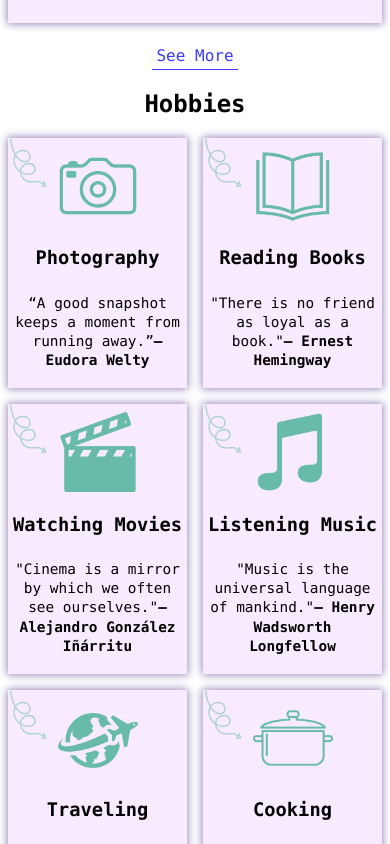
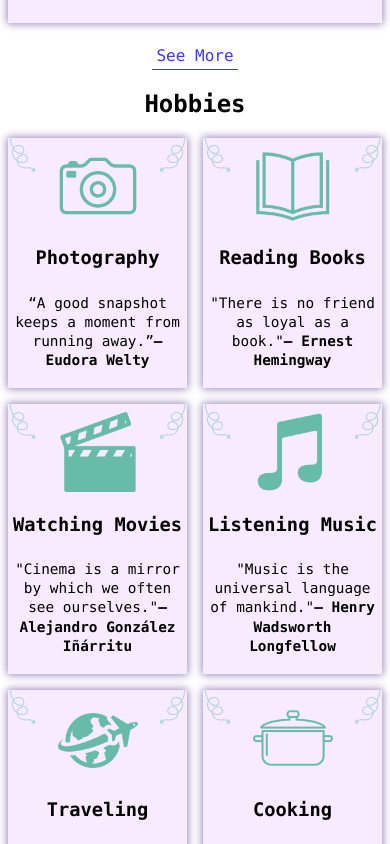
Before and after one commit to soumengope/soumengop, a React (Create React App) app: page / in a window 390 px wide. Shown: the part 3740-4584 px from the top of the page. Built offline with nearby package versions, Linux system fonts and the light colour scheme.

Commit message:
updated hobbies styles

```diff
--- a/src/Components/css/Hobbies.css
+++ b/src/Components/css/Hobbies.css
@@ -10,14 +10,25 @@
 }
 .hobbies_lists{
     position: relative;
+    overflow: hidden;
 }
 .curveArrow{
     width:50x;
     height:100px;
     position: absolute;
     left:0;
-    top:-0.5rem;
+    top:-0.8rem;
     transform: rotate(150deg);
+    opacity: 0.5;
+    filter: invert(87%) sepia(12%) saturate(1328%) hue-rotate(109deg) brightness(79%) contrast(82%);
+}
+.curveArrow2{
+    width:50x;
+    height:100px;
+    position: absolute;
+    right:0;
+    top:-0.8rem;
+    transform:scaleY(-1) rotate(-30deg) ;
     opacity: 0.5;
     filter: invert(87%) sepia(12%) saturate(1328%) hue-rotate(109deg) brightness(79%) contrast(82%);
 }
@@ -53,8 +64,9 @@
         width:80px;
         height:80px;
     }
-    .curveArrow{
-        width:30x;
-        height:70px;
+    .curveArrow,.curveArrow2{
+        width:20x;
+        height:50px;
+        top:-0.4rem;
     }
 }
--- a/src/Components/js/Hobbies.js
+++ b/src/Components/js/Hobbies.js
@@ -11,6 +11,7 @@ const Hobbies = ()=>{
                     <img className="hobbies_imgLists" src="photography.png" alt="photography logo"/>
                     </div>
                     <span><img className="curveArrow" src="curve_arrow.svg" alt="curve arrow logo"/></span>
+                    <span><img className="curveArrow2" src="curve_arrow.svg" alt="curve arrow logo"/></span>
                     <h3 className="hobbies_name">Photography</h3>
                     <p className="hobbies_desc">
                     “A good snapshot keeps a moment from running away.”
@@ -22,6 +23,7 @@ const Hobbies = ()=>{
                     <img className="hobbies_imgLists" src="books.png" alt="books logo"/>
                     </div>
                     <span><img className="curveArrow" src="curve_arrow.svg" alt="curve arrow logo"/></span>
+                    <span><img className="curveArrow2" src="curve_arrow.svg" alt="curve arrow logo"/></span>
                     <h3 className="hobbies_name">Reading Books</h3>
                     <p className="hobbies_desc">
                     "There is no friend as loyal as a book."
@@ -33,6 +35,7 @@ const Hobbies = ()=>{
                     <img className="hobbies_imgLists" src="movies.png" alt="movies logo"/>
                     </div>
                     <span><img className="curveArrow" src="curve_arrow.svg" alt="curve arrow logo"/></span>
+                    <span><img className="curveArrow2" src="curve_arrow.svg" alt="curve arrow logo"/></span>
                     <h3 className="hobbies_name">Watching Movies</h3>
                     <p className="hobbies_desc">
                     "Cinema is a mirror by which we often see ourselves."
@@ -44,6 +47,7 @@ const Hobbies = ()=>{
                     <img className="hobbies_imgLists" src="music.png" alt="music logo"/>
                     </div>
                     <span><img className="curveArrow" src="curve_arrow.svg" alt="curve arrow logo"/></span>
+                    <span><img className="curveArrow2" src="curve_arrow.svg" alt="curve arrow logo"/></span>
                     <h3 className="hobbies_name">Listening Music</h3>
                     <p className="hobbies_desc">
                     "Music is the universal language of mankind."
@@ -55,6 +59,7 @@ const Hobbies = ()=>{
                         <img className="hobbies_imgLists" src="traveling.png" alt="traveling logo"/>
                     </div>
                     <span><img className="curveArrow" src="curve_arrow.svg" alt="curve arrow logo"/></span>
+                    <span><img className="curveArrow2" src="curve_arrow.svg" alt="curve arrow logo"/></span>
                     <h3 className="hobbies_name">Traveling</h3>
                     <p className="hobbies_desc">
                     "The journey of a thousand miles begins with a single step."
@@ -66,6 +71,7 @@ const Hobbies = ()=>{
                     <img className="hobbies_imgLists" src="cooking.png" alt="cooking logo"/>
                     </div>
                     <span><img className="curveArrow" src="curve_arrow.svg" alt="curve arrow logo"/></span>
+                    <span><img className="curveArrow2" src="curve_arrow.svg" alt="curve arrow logo"/></span>
                     <h3 className="hobbies_name">Cooking</h3>
                     <p className="hobbies_desc">
                     "Good food is the foundation of genuine happiness."
--- a/src/Contacts.css
+++ b/src/Contacts.css
@@ -6,8 +6,8 @@
 .contacts_lists{
     display:flex;
     flex-direction: row;
-    justify-content:space-around;
-    align-items: center;
+    justify-content:space-evenly;
+    align-items:baseline;
 }
 .contact_list{
     margin:1rem 0rem;
--- a/src/Contacts.js
+++ b/src/Contacts.js
@@ -7,18 +7,18 @@ const Contacts = ()=>{
         <div className="contacts_lists">
             <div className="contact_list">
                 <img className="gmail" src="gmail.png" alt="gmail logo"/>
-                <p>Send me mail at</p>
+                <p>Send me mail at</p><hr/>
                 <p>soumengop@gmail.com</p>
             </div>
             <div className="contact_list">
                 <img className="call" src="call.png" alt="call logo"/>
-                <p>call me at</p>
+                <p>call me at</p><hr/>
                 <p>+91 7319047005</p>
                 <p>+91 8016808823</p>
             </div>
             <div className="contact_list">
                 <img className="address" src="address.png" alt="gmail logo"/>
-                <p>My address</p>
+                <p>My address</p><hr/>
                 <p>Bankura, West Bengal, India</p>
             </div>
         </div>
--- a/src/Cv.css
+++ b/src/Cv.css
@@ -1,28 +1,30 @@
-#resume_header{
+.resume_header{
     padding-top:40px;
     font-weight:800;
     text-align:center;
 }
-#img_div{
+.img_div{
     padding-top:20px;
     padding-bottom:20px;
     margin:0 auto;
     text-align:center;
 }
-#img_div img{
+.img_div img{
     border:5px solid #f8ebff;
     margin:5px;
-    box-shadow:1px 1px 4px 0px #E5E5E5;
+    box-shadow:0px 0px 8px 1px #9787bb;
 }
-#img_div a{
+.cv_download{
+    margin-top:1.5rem;
+}
+.cv_download a{
     text-decoration:none;
     text-align:center;
     font-size:18px;
     font-weight:600;
-    padding-top:10px;
     color:rgb(74, 74, 226);
 }
 
 @media screen and (min-width:0px) and (max-width:768px){
-    #img_div img{width:94%;height:100%;}
+    .img_div img{width:94%;height:100%;}
 }
--- a/src/Cv.js
+++ b/src/Cv.js
@@ -2,10 +2,10 @@ import './Cv.css';
 const Cv = ()=>{
     return(
         <>
-        <h2 id="resume_header">My Resume</h2>
-        <div id="img_div">
+        <h2 className="resume_header">My Resume</h2>
+        <div className="img_div">
             <img src="resume2024.jpg" alt="my resume" width="796px" height="1125px" />
-            <div><a href="resume2024.pdf" download>Download Resume</a></div>
+            <div className="cv_download"><a href="resume2024.pdf" download>Download Resume</a></div>
         </div>
         </>
     )
--- a/src/Experiences.css
+++ b/src/Experiences.css
@@ -9,7 +9,7 @@
     margin:0 auto;
     text-align:left;
     padding:1rem;
-    border: 1px solid #f8ebff;
+    box-shadow:0px 0px 8px 1px #9787bb;
     line-height: 0.5rem;
 }
 .experiences_desc{
```
